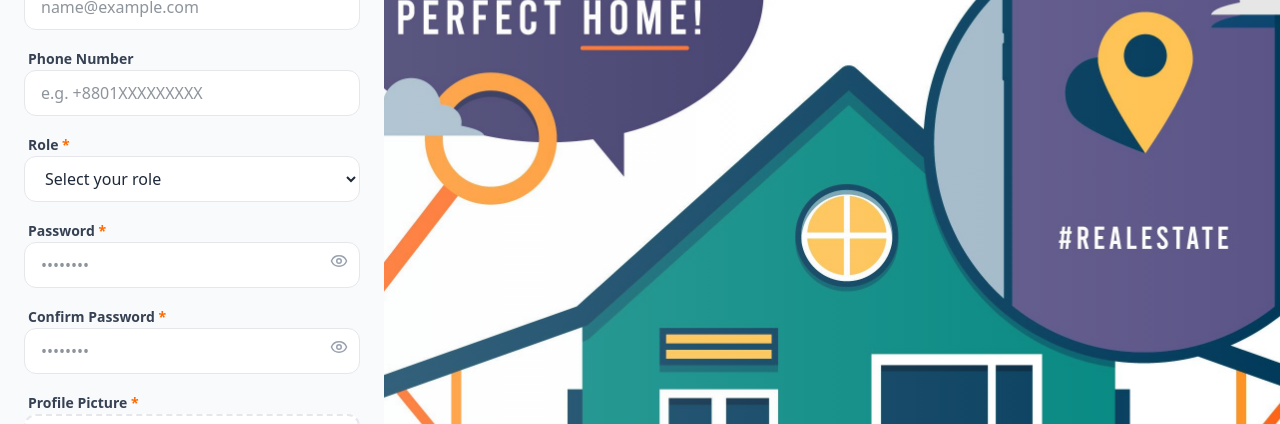
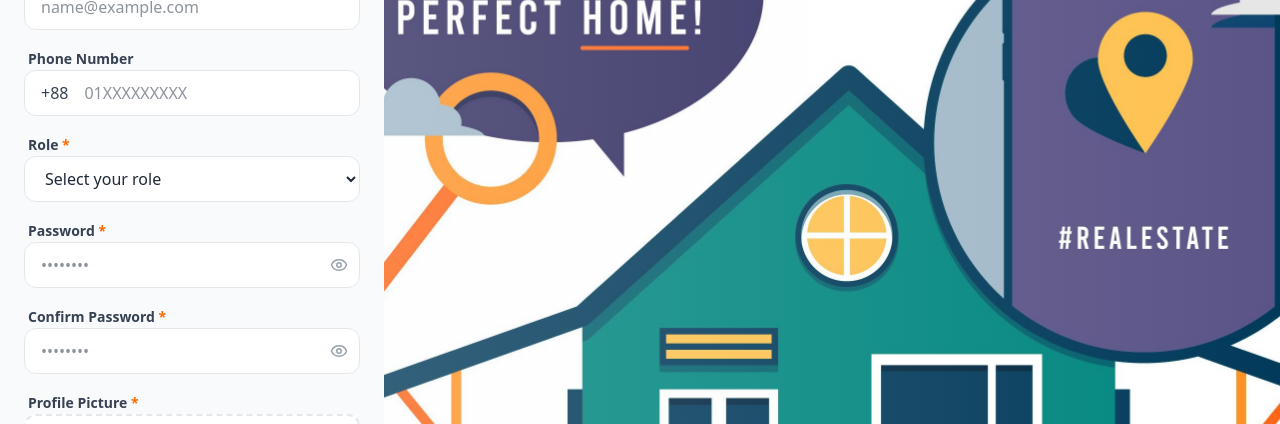
Before and after one commit to khandakeraliariyan/GHOR_BARI, a React (Vite) app in the folder client/: page /register in a window 1280 px wide. Shown: the part 338-762 px from the top of the page. Built offline with nearby package versions, Linux system fonts and the light colour scheme; no server answers.

Commit message:
added basic form validation in login and register page

```diff
--- a/client/src/Pages/LoginPage.jsx
+++ b/client/src/Pages/LoginPage.jsx
@@ -122,12 +122,12 @@ const LoginPage = () => {
                                     type={showPassword ? "text" : "password"}
                                     placeholder="••••••••"
                                     {...register("password", { required: "Password is required" })}
-                                    className="w-full bg-white border border-gray-200 rounded-xl px-4 py-2.5 text-gray-800 focus:border-orange-500 outline-none transition-all"
+                                    className="w-full bg-white border border-gray-200 rounded-xl px-4 py-2.5 pr-12 text-gray-800 focus:border-orange-500 outline-none transition-all"
                                 />
                                 <button
                                     type="button"
                                     onClick={() => setShowPassword(!showPassword)}
-                                    className="absolute right-3 top-2.5 text-gray-400 hover:text-orange-500 transition-colors"
+                                    className="absolute right-3 top-1/2 -translate-y-1/2 text-gray-400 hover:text-orange-500 transition-colors flex items-center justify-center"
                                 >
                                     {showPassword ? <EyeOff size={18} /> : <Eye size={18} />}
                                 </button>
--- a/client/src/Pages/RegisterPage.jsx
+++ b/client/src/Pages/RegisterPage.jsx
@@ -53,7 +53,7 @@ const RegisterPage = () => {
                     email: data.email,
                     name: data.fullName,
                     profileImage: imageUrl || "",
-                    phone: data.phone || "",
+                    phone: data.phone ? `+88${data.phone}` : "",
                     role: data.role || "user",
                 });
             }
@@ -168,12 +168,30 @@ const RegisterPage = () => {
                         {/* PHONE NUMBER */}
                         <div className="space-y-1">
                             <label className="text-sm font-semibold text-gray-700 ml-1">Phone Number</label>
-                            <input
-                                type="tel"
-                                placeholder="e.g. +8801XXXXXXXXX"
-                                {...register("phone")}
-                                className="w-full bg-white border border-gray-200 rounded-xl px-4 py-2.5 text-gray-800 focus:border-orange-500 outline-none transition-all"
-                            />
+                            <div className="flex items-center bg-white border border-gray-200 rounded-xl focus-within:border-orange-500 transition-all">
+                                <span className="px-4 py-2.5 text-gray-700 font-medium select-none">+88</span>
+                                <input
+                                    type="tel"
+                                    placeholder="01XXXXXXXXX"
+                                    maxLength="11"
+                                    {...register("phone", {
+                                        pattern: {
+                                            value: /^\d{11}$/,
+                                            message: "Phone number must be exactly 11 digits"
+                                        },
+                                        validate: (value) => {
+                                            if (!value) return true; // Optional field
+                                            return value.length === 11 || "Phone number must be exactly 11 digits";
+                                        }
+                                    })}
+                                    onInput={(e) => {
+                                        // Only allow digits
+                                        e.target.value = e.target.value.replace(/\D/g, '');
+                                    }}
+                                    className="flex-1 bg-transparent py-2.5 pr-4 text-gray-800 focus:outline-none"
+                                />
+                            </div>
+                            {errors.phone && <p className="text-red-500 text-xs mt-1 ml-1">{errors.phone.message}</p>}
                         </div>
 
                         {/* ROLE SELECTION */}
@@ -208,12 +226,12 @@ const RegisterPage = () => {
                                             hasLower: (v) => /[a-z]/.test(v) || "Must include a small letter"
                                         }
                                     })}
-                                    className="w-full bg-white border border-gray-200 rounded-xl px-4 py-2.5 text-gray-800 focus:border-orange-500 outline-none transition-all"
+                                    className="w-full bg-white border border-gray-200 rounded-xl px-4 py-2.5 pr-12 text-gray-800 focus:border-orange-500 outline-none transition-all"
                                 />
                                 <button
                                     type="button"
                                     onClick={() => setShowPassword(!showPassword)}
-                                    className="absolute right-3 top-2.5 text-gray-400 hover:text-orange-500 transition-colors"
+                                    className="absolute right-3 top-1/2 -translate-y-1/2 text-gray-400 hover:text-orange-500 transition-colors flex items-center justify-center"
                                 >
                                     {showPassword ? <EyeOff size={18} /> : <Eye size={18} />}
                                 </button>
@@ -232,12 +250,12 @@ const RegisterPage = () => {
                                         required: "Confirm your password",
                                         validate: (value) => value === password || "Passwords do not match",
                                     })}
-                                    className="w-full bg-white border border-gray-200 rounded-xl px-4 py-2.5 text-gray-800 focus:border-orange-500 outline-none transition-all"
+                                    className="w-full bg-white border border-gray-200 rounded-xl px-4 py-2.5 pr-12 text-gray-800 focus:border-orange-500 outline-none transition-all"
                                 />
                                 <button
                                     type="button"
                                     onClick={() => setShowConfirmPassword(!showConfirmPassword)}
-                                    className="absolute right-3 top-2.5 text-gray-400 hover:text-orange-500 transition-colors"
+                                    className="absolute right-3 top-1/2 -translate-y-1/2 text-gray-400 hover:text-orange-500 transition-colors flex items-center justify-center"
                                 >
                                     {showConfirmPassword ? <EyeOff size={18} /> : <Eye size={18} />}
                                 </button>
```
